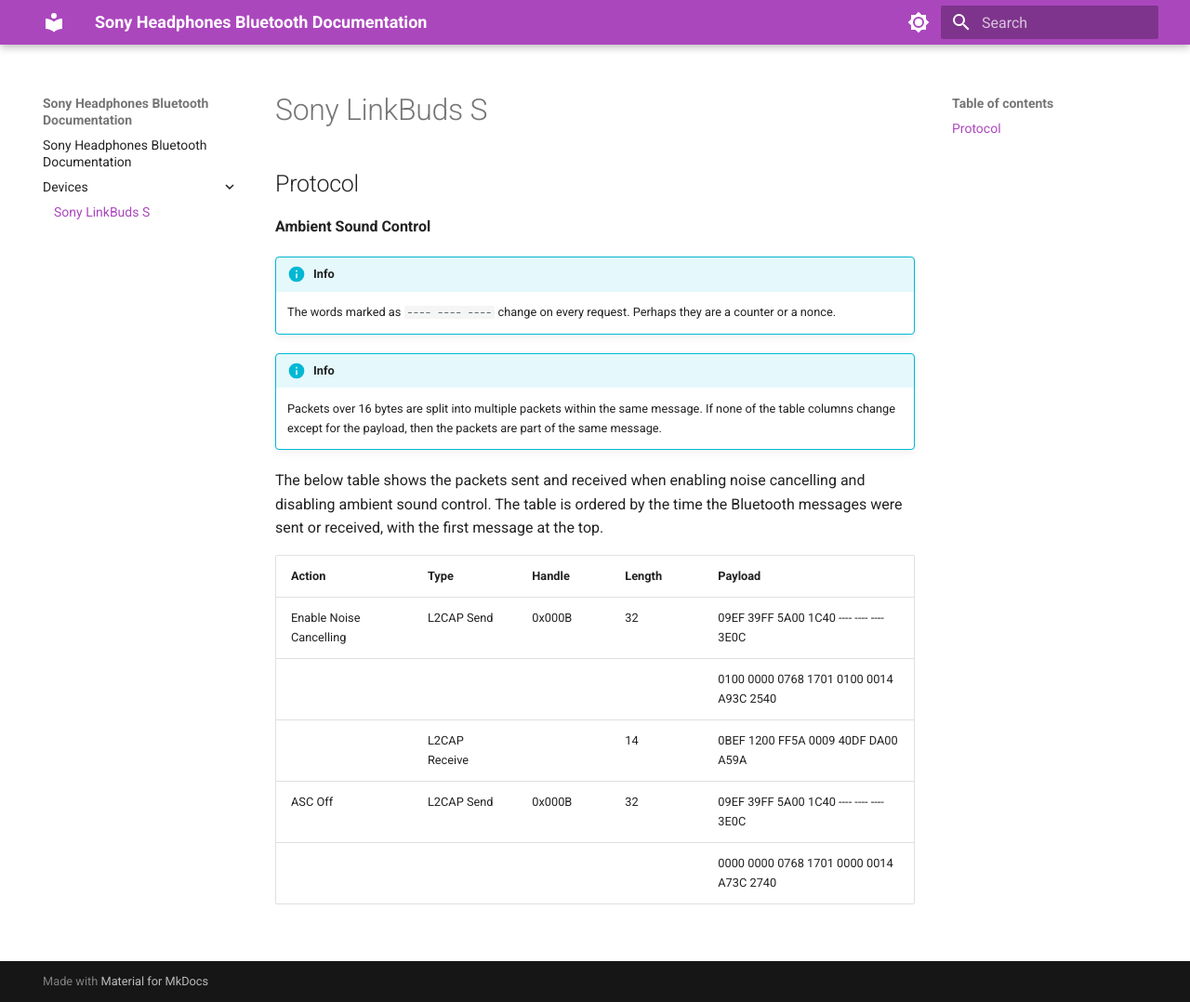
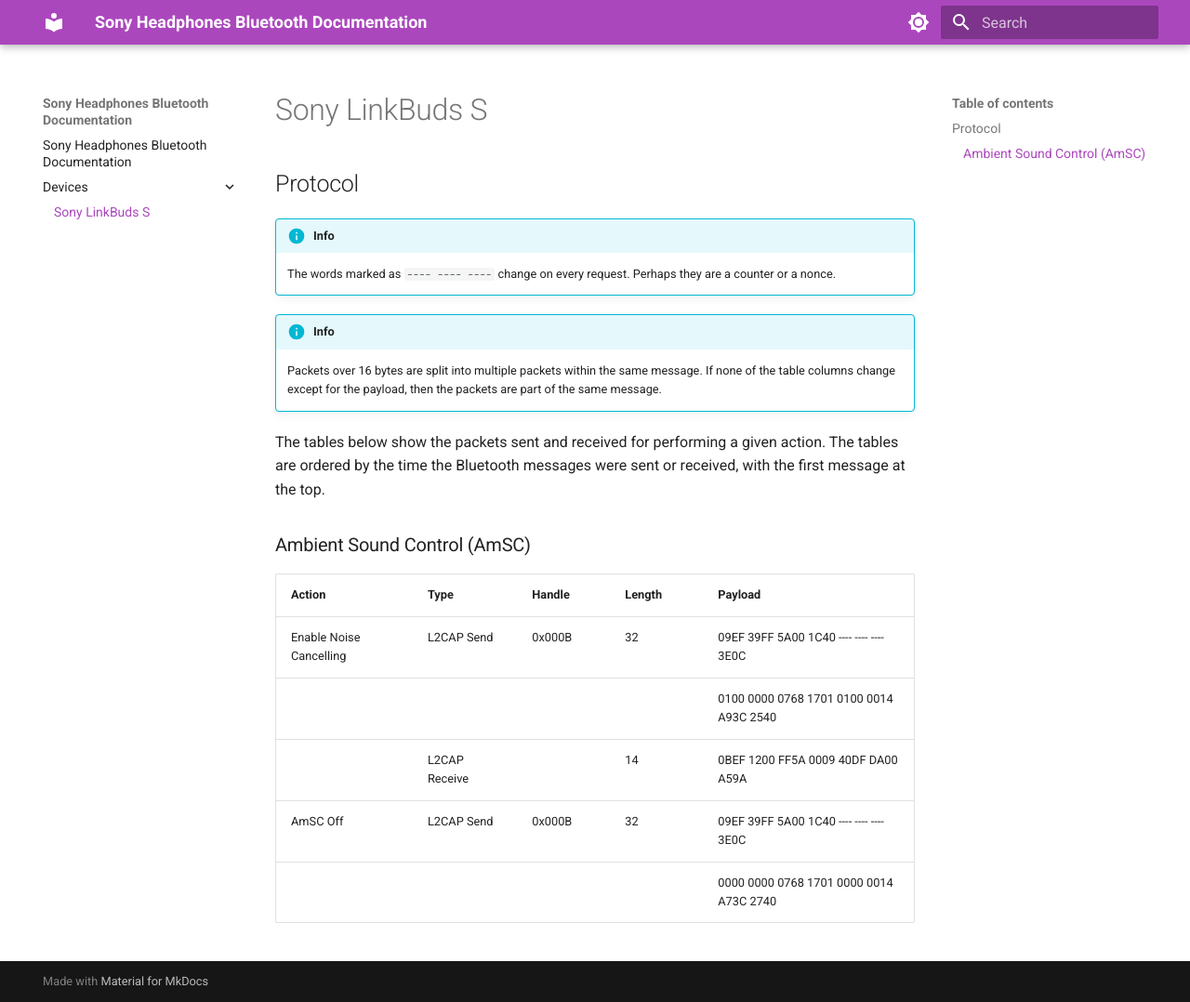
Before and after one commit to ohm-app/sony-headphones-bluetooth-documentation, an MkDocs documentation site: the page built from docs/Devices/LinkBuds S.md, in a window 1280 px wide and 1078 px high. Shown: the whole window at 93% size. Built offline with MkDocs 1.6.1 and Material for MkDocs 9.7.7, drawn with Linux system fonts in a browser that asks for light colours.

Commit message:
Update LinkBuds S.md with AmSC tables

```diff
--- a/docs/Devices/LinkBuds S.md
+++ b/docs/Devices/LinkBuds S.md
@@ -11,13 +9,15 @@
     Packets over 16 bytes are split into multiple packets within the same message.
     If none of the table columns change except for the payload, then the packets are part of the same message.
 
-The below table shows the packets sent and received when enabling noise cancelling and disabling ambient sound control.
-The table is ordered by the time the Bluetooth messages were sent or received, with the first message at the top.
+The tables below show the packets sent and received for performing a given action.
+The tables are ordered by the time the Bluetooth messages were sent or received, with the first message at the top.
+
+### Ambient Sound Control (AmSC)
 
 | Action                  | Type          | Handle | Length | Payload                                 |
 | ----------------------- | ------------- | ------ | ------ | --------------------------------------- |
 | Enable Noise Cancelling | L2CAP Send    | 0x000B | 32     | 09EF 39FF 5A00 1C40 ---- ---- ---- 3E0C |
 |                         |               |        |        | 0100 0000 0768 1701 0100 0014 A93C 2540 |
 |                         | L2CAP Receive |        | 14     | 0BEF 1200 FF5A 0009 40DF DA00 A59A      |
-| ASC Off                 | L2CAP Send    | 0x000B | 32     | 09EF 39FF 5A00 1C40 ---- ---- ---- 3E0C |
+| AmSC Off                | L2CAP Send    | 0x000B | 32     | 09EF 39FF 5A00 1C40 ---- ---- ---- 3E0C |
 |                         |               |        |        | 0000 0000 0768 1701 0000 0014 A73C 2740 |
```
Also changed, not shown: other parts of docs/Devices/LinkBuds S.md (+0 -2 lines).
